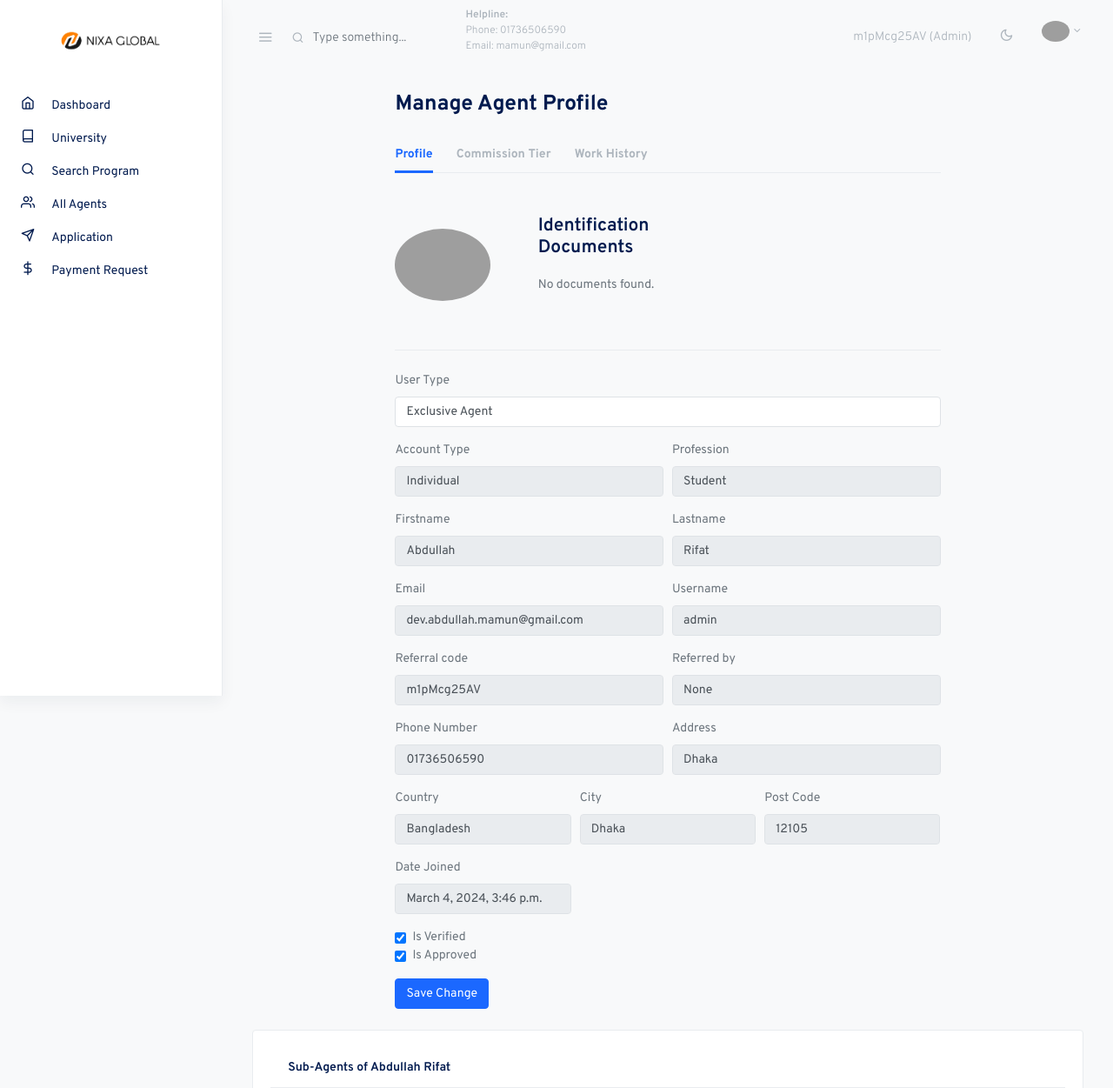
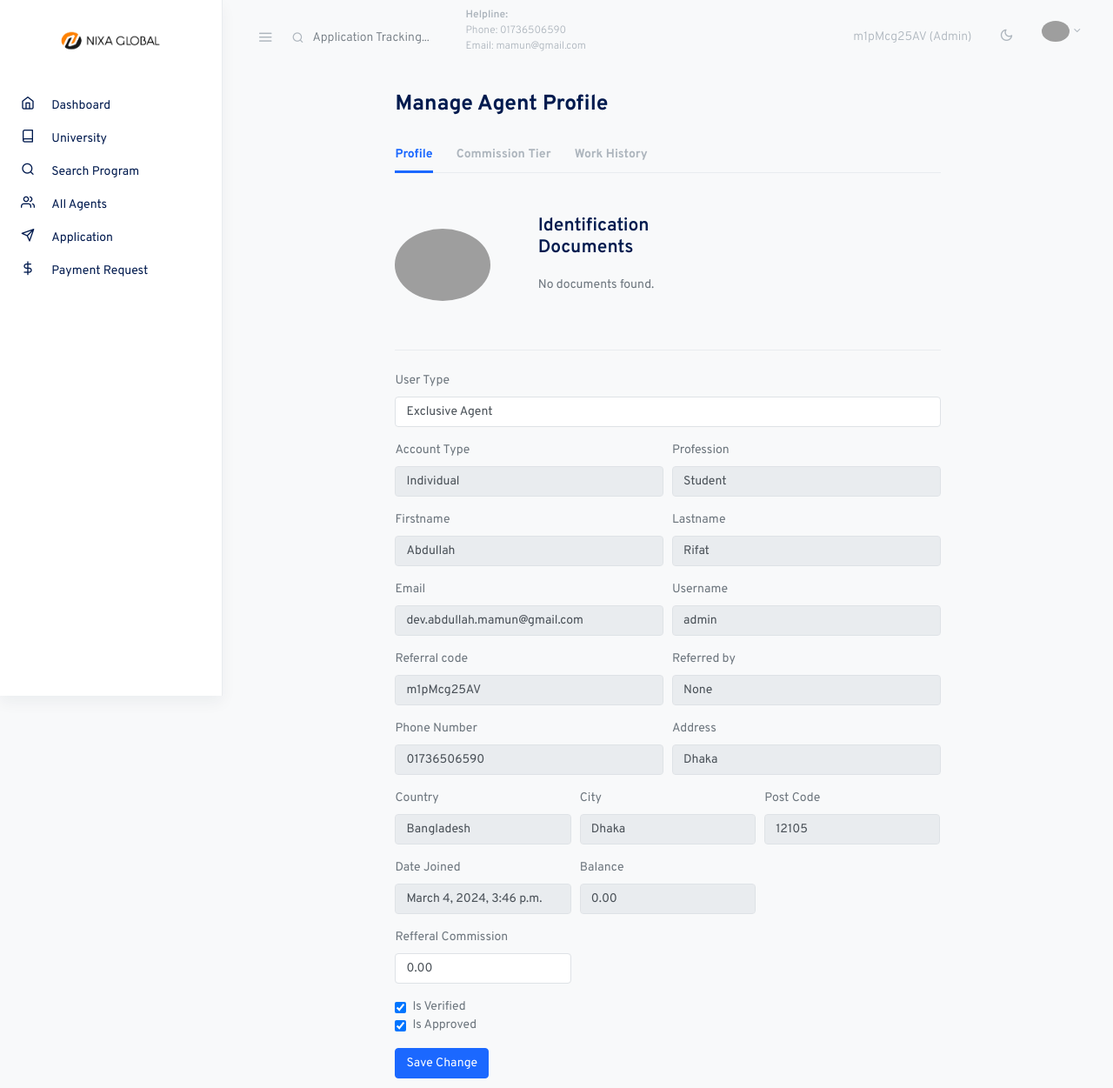
Before and after one commit to Rifat977/nixaglobal, a Django app: page /profile_manage/1 in a window 1280 px wide. Shown: the top 1251 px of the page at 87% size. Run offline with Django 4.2, Linux system fonts and the light colour scheme; a user stored in the database is signed in; data comes from the database, SQL or seed files in the repository; both versions use the stored data as it was after the commit; some libraries are stand-ins or nearby versions; some web fonts are replaced; grey boxes are pictures that could not be loaded.

Commit message:
tracking application

```diff
--- a/account/models.py
+++ b/account/models.py
@@ -30,6 +30,8 @@ class CustomUser(AbstractUser):
     avatar = models.ImageField(upload_to='avatars/', blank=True)
     company_name = models.CharField(max_length=200, null=True, blank=True)
     profession = models.CharField(max_length=100, null=True, blank=True)
+    balance =models.DecimalField(max_digits=10, decimal_places=2, default=0.00)
+    reffer_commission =models.DecimalField(max_digits=10, decimal_places=2, default=0.00)
 
     def is_email_verification_token_expired(self):
         if self.email_verification_sent_at:
--- a/core/urls.py
+++ b/core/urls.py
@@ -36,4 +36,6 @@ urlpatterns = [
     path('agent_applications/<int:pk>', views.agent_applications, name="agent_applications"),
 
     path('get_subjects/<int:university_id>/', views.get_subjects, name='get_subjects'),
+
+    path('search_application/', views.search_application, name="search_application"),
 ]
--- a/core/views.py
+++ b/core/views.py
@@ -9,13 +9,14 @@ from django.core.validators import DecimalValidator
 from django.core.exceptions import ValidationError as DjangoValidationError
 from django.core.exceptions import ObjectDoesNotExist
 
-from django.db.models import OuterRef, Subquery
-
 from account import send_email
 
 import string, random
 
 from django.http import JsonResponse
+from django.views.decorators.http import require_POST
+from django.db.models import OuterRef, Subquery
+
 
 # Create your views here.
 def index(request):
@@ -168,7 +169,7 @@ def profile_manage(request, pk):
     except Company.DoesNotExist:
         trade_license = None
     if request.method == 'POST':
-        post_code = request.POST.get('post_code')
+        reffer_commission = request.POST.get('reffer_commission')
         is_verified = request.POST.get('is_verified')
         is_active = request.POST.get('is_active')
         user_type = request.POST.get('user_type')
@@ -192,6 +193,7 @@ def profile_manage(request, pk):
             user.is_active = is_active
             user.is_verified = is_verified
             user.user_type = user_type
+            user.reffer_commission = reffer_commission
             user.save()
 
             if user.is_active:
@@ -723,3 +725,18 @@ def get_subjects(request, university_id):
     subjects_data = [{'id': subject.id, 'name': subject.name, 'program_type': subject.program_type} for subject in subjects]
 
     return JsonResponse(subjects_data, safe=False)
+
+@require_POST
+@login_required
+def search_application(request):
+    passport_number = request.POST.get('search_application')
+    if passport_number:
+        try:
+            application = Applicant.objects.get(passport_number=passport_number)
+            return redirect('core:application_status', application.id)
+        except Applicant.DoesNotExist:
+            messages.error(request, "Application not found with the given passport number")
+            return redirect(request.META.get('HTTP_REFERER', '/'))
+    else:
+        messages.error(request, "Passport number not provided")
+        return redirect(request.META.get('HTTP_REFERER', '/'))
--- a/templates/portal/application.html
+++ b/templates/portal/application.html
@@ -71,9 +71,9 @@
         </form>
       </div>
 
-      <div class="card">
+      <div class="">
         <div class="card-body">
-          <table class="table table-borderless table-responsive table-striped">
+          <table class="table datatables table-responsive table-striped" id="dataTable-1">
             <thead>
               <tr role="row">
                 <th>ID</th>
@@ -113,7 +113,7 @@
 
                 <td>
                   <a href="{% url 'core:application_status' applicant.id %}">
-                    <button class="btn btn-success text-light" type="button">View</button>
+                    <button class="btn btn-success text-light btn-sm" type="button">View</button>
                   </a>
                 </td>
               </tr>
--- a/templates/portal/assets/navbar.html
+++ b/templates/portal/assets/navbar.html
@@ -3,8 +3,9 @@
     <button type="button" class="navbar-toggler text-muted mt-2 p-0 mr-3 collapseSidebar">
       <i class="fe fe-menu navbar-toggler-icon"></i>
     </button>
-    <form class="form-inline mr-auto searchform text-muted">
-      <input class="form-control mr-sm-2 bg-transparent border-0 pl-4 text-muted" type="search" placeholder="Type something..." aria-label="Search">
+    <form class="form-inline mr-auto searchform text-muted" method="POST" action="{% url 'core:search_application' %}">
+      {% csrf_token %}
+      <input class="form-control mr-sm-2 bg-transparent border-0 pl-4 text-muted" name="search_application" type="search" placeholder="Application Tracking..." aria-label="Search">
 
       <div style="font-size: 12px;">
         <p><span class="font-weight-bold">Helpline:</span> <br> <span>Phone: 01736506590</span> <br> <span>Email: mamun@gmail.com</span></p>
--- a/templates/portal/profile_manage.html
+++ b/templates/portal/profile_manage.html
@@ -162,9 +162,19 @@
             <div class="form-row">
                 <div class="form-group col-md-4">
                     <label for="inputEmail4">Date Joined</label>
-                    <input type="text" disabled disabled class="form-control" id="inputEmail4" value="{{user.date_joined}}">
+                    <input type="text" disabled class="form-control" id="inputEmail4" value="{{user.date_joined}}">
                 </div>
+                <div class="form-group col-md-4">
+                  <label for="inputEmail4">Balance</label>
+                  <input type="text" disabled class="form-control" id="inputEmail4" value="{{user.balance}}">
+              </div>
             </div>
+            <div class="form-row">
+              <div class="form-group col-md-4">
+                  <label for="inputEmail4">Refferal Commission</label>
+                  <input type="text" name="reffer_commission" class="form-control" id="inputEmail4" value="{{user.reffer_commission}}">
+              </div>
+          </div>
             <div class="form-group">
               <div class="form-check col-md-6">
                   <input class="form-check-input" name="is_verified" type="checkbox" {% if user.is_verified %}checked{% endif %} id="isVerifiedCheckbox">
```
Also changed, not shown: templates/portal/dashboard.html (+5 -3 lines), account/migrations/0012_customuser_balance_customuser_reffer_commission.py (added), db.sqlite3.
